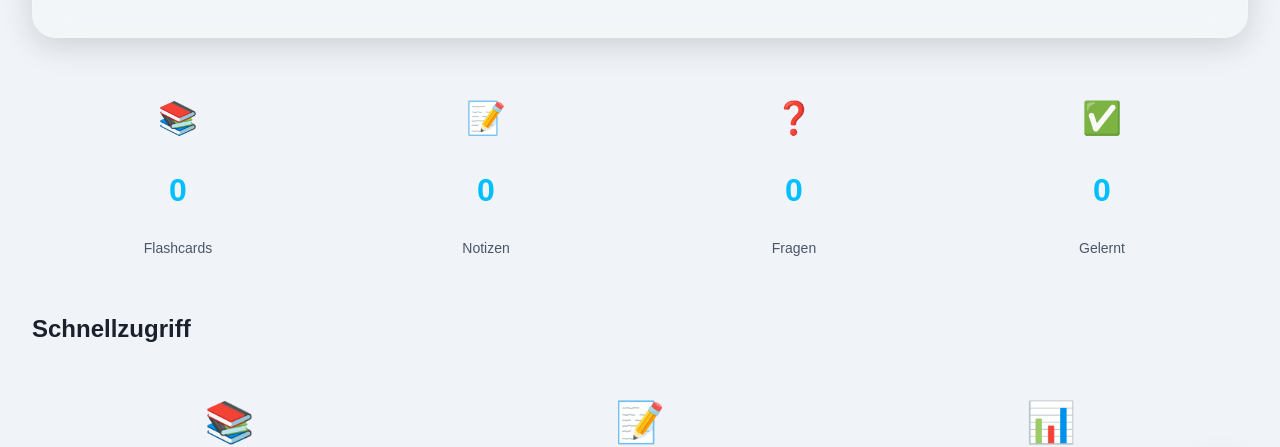
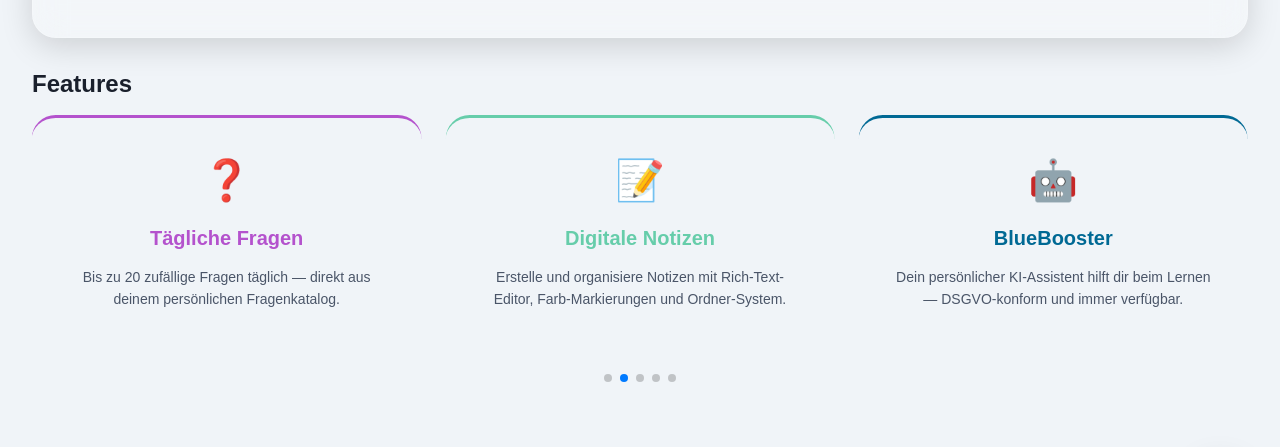
Before and after one commit to aaloui9603/Flash-App, a Vue app: page / in a window 1280 px wide. Shown: the part 257-704 px from the top of the page. Built offline with nearby package versions, Linux system fonts and the light colour scheme; no server answers; the database is empty.

Commit message:
feat: A4: Swiper Feature-Slider auf der Startseite erstellt.

```diff
--- a/src/views/HomeView.vue
+++ b/src/views/HomeView.vue
@@ -4,6 +4,12 @@ import { RouterLink } from 'vue-router'
 import { useFlashcardStore } from '../stores/flashCardStore'
 import { useNotesStore } from '../stores/notesStore'
 import { useQuestionStore } from '../stores/questionStore'
+
+// ── Swiper Vue-Komponenten & Module ───────────────────────────────────
+import { Swiper, SwiperSlide } from 'swiper/vue'
+import { Autoplay, Pagination } from 'swiper/modules'
+import 'swiper/css'
+import 'swiper/css/pagination'
 
 const flashCardStore = useFlashcardStore()
 const notesStore     = useNotesStore()
@@ -18,6 +24,43 @@ onMounted(async () => {
 const gelerntAnzahl = computed(() =>
   flashCardStore.flashcards.filter(f => f.gelernt).length
 )
+
+// ── Swiper-Konfiguration ───────────────────────────────────────────────
+const swiperModule = [Autoplay, Pagination]
+
+// ── Feature-Slides (kein Hardcode — Daten als Array) ──────────────────
+const featureSlides = [
+  {
+    icon:        '🃏',
+    titel:       'Glasskarten',
+    beschreibung: 'Erstelle Lernkarten mit automatischer Flip-Animation. Vorderseite zeigt die Frage — Rückseite die Antwort.',
+    farbe:       '#00CED1',
+  },
+  {
+    icon:        '❓',
+    titel:       'Tägliche Fragen',
+    beschreibung: 'Bis zu 20 zufällige Fragen täglich — direkt aus deinem persönlichen Fragenkatalog.',
+    farbe:       '#B452CD',
+  },
+  {
+    icon:        '📝',
+    titel:       'Digitale Notizen',
+    beschreibung: 'Erstelle und organisiere Notizen mit Rich-Text-Editor, Farb-Markierungen und Ordner-System.',
+    farbe:       '#66CDAA',
+  },
+  {
+    icon:        '🤖',
+    titel:       'BlueBooster',
+    beschreibung: 'Dein persönlicher KI-Assistent hilft dir beim Lernen — DSGVO-konform und immer verfügbar.',
+    farbe:       '#006994',
+  },
+  {
+    icon:        '📊',
+    titel:       'Statistiken',
+    beschreibung: 'Verfolge deinen Lernfortschritt mit detaillierten Erledigungs- und Beantwortungsquoten.',
+    farbe:       '#D02090',
+  },
+]
 </script>
 
 <template>
@@ -32,6 +75,47 @@ const gelerntAnzahl = computed(() =>
       <p class="home__untertitel">
         Lerne smarter und effektiver — nicht härter.
       </p>
+    </section>
+
+    <!-- Feature-Slider (A-4) -->
+    <section class="home__slider-bereich">
+      <h2 class="home__abschnitt-titel">Features</h2>
+
+      <Swiper
+        class="home__swiper"
+        :modules="swiperModule"
+        :slides-per-view="1"
+        :space-between="24"
+        :breakpoints="{
+          640:  { slidesPerView: 2 },
+          1024: { slidesPerView: 3 },
+        }"
+        :autoplay="{ delay: 3000, disableOnInteraction: false }"
+        :pagination="{ clickable: true }"
+        loop
+      >
+        <SwiperSlide
+          v-for="(slide, index) in featureSlides"
+          :key="index"
+          class="home__slide"
+        >
+          <div
+            class="home__slide-karte glass--card"
+            :style="{ borderTopColor: slide.farbe }"
+          >
+            <span class="home__slide-icon">{{ slide.icon }}</span>
+            <h3
+              class="home__slide-titel"
+              :style="{ color: slide.farbe }"
+            >
+              {{ slide.titel }}
+            </h3>
+            <p class="home__slide-beschreibung">
+              {{ slide.beschreibung }}
+            </p>
+          </div>
+        </SwiperSlide>
+      </Swiper>
     </section>
 
     <!-- Statistik-Karten -->
@@ -96,13 +180,13 @@ const gelerntAnzahl = computed(() =>
   gap: var(--spacing-xl);
 }
 
+/* ── Hero ─────────────────────────────────────────────────────────────── */
 .home__hero {
   padding: var(--spacing-2xl);
   text-align: center;
   border-radius: var(--radius-lg);
 }
 
-/* Korrektur: font-weight: 700 → var(--font-weight-bold) */
 .home__titel {
   font-size: var(--font-size-4xl);
   font-weight: var(--font-weight-bold);
@@ -119,6 +203,51 @@ const gelerntAnzahl = computed(() =>
   font-size: var(--font-size-lg);
 }
 
+/* ── Feature-Slider ───────────────────────────────────────────────────── */
+.home__abschnitt-titel {
+  color: var(--color-text);
+  font-size: var(--font-size-2xl);
+  font-weight: var(--font-weight-semibold);
+  margin-bottom: var(--spacing-md);
+}
+
+.home__swiper {
+  width: 100%;
+  padding-bottom: var(--spacing-xl); /* Platz für Pagination-Punkte */
+}
+
+.home__slide {
+  height: auto;
+}
+
+.home__slide-karte {
+  display: flex;
+  flex-direction: column;
+  align-items: center;
+  gap: var(--spacing-md);
+  padding: var(--spacing-xl);
+  border-radius: var(--radius-lg);
+  border-top: 3px solid transparent; /* Farbe kommt per :style */
+  text-align: center;
+  height: 100%;
+}
+
+.home__slide-icon {
+  font-size: var(--font-size-4xl);
+}
+
+.home__slide-titel {
+  font-size: var(--font-size-xl);
+  font-weight: var(--font-weight-bold);
+}
+
+.home__slide-beschreibung {
+  color: var(--color-text-secondary);
+  font-size: var(--font-size-sm);
+  line-height: 1.6;
+}
+
+/* ── Statistik ────────────────────────────────────────────────────────── */
 .home__statistik {
   display: grid;
   grid-template-columns: repeat(4, 1fr);
@@ -138,7 +267,6 @@ const gelerntAnzahl = computed(() =>
   font-size: var(--font-size-3xl);
 }
 
-/* Korrektur: font-weight: 700 → var(--font-weight-bold) */
 .home__statistik-zahl {
   font-size: var(--font-size-3xl);
   font-weight: var(--font-weight-bold);
@@ -150,14 +278,7 @@ const gelerntAnzahl = computed(() =>
   font-size: var(--font-size-sm);
 }
 
-/* Korrektur: font-weight: 600 → var(--font-weight-semibold) */
-.home__abschnitt-titel {
-  color: var(--color-text);
-  font-size: var(--font-size-2xl);
-  font-weight: var(--font-weight-semibold);
-  margin-bottom: var(--spacing-md);
-}
-
+/* ── Schnellzugriff ───────────────────────────────────────────────────── */
 .home__schnellzugriff-links {
   display: grid;
   grid-template-columns: repeat(3, 1fr);
@@ -178,7 +299,6 @@ const gelerntAnzahl = computed(() =>
   font-size: var(--font-size-4xl);
 }
 
-
 .home__schnellzugriff-label {
   color: var(--color-text);
   font-weight: var(--font-weight-semibold);
```
